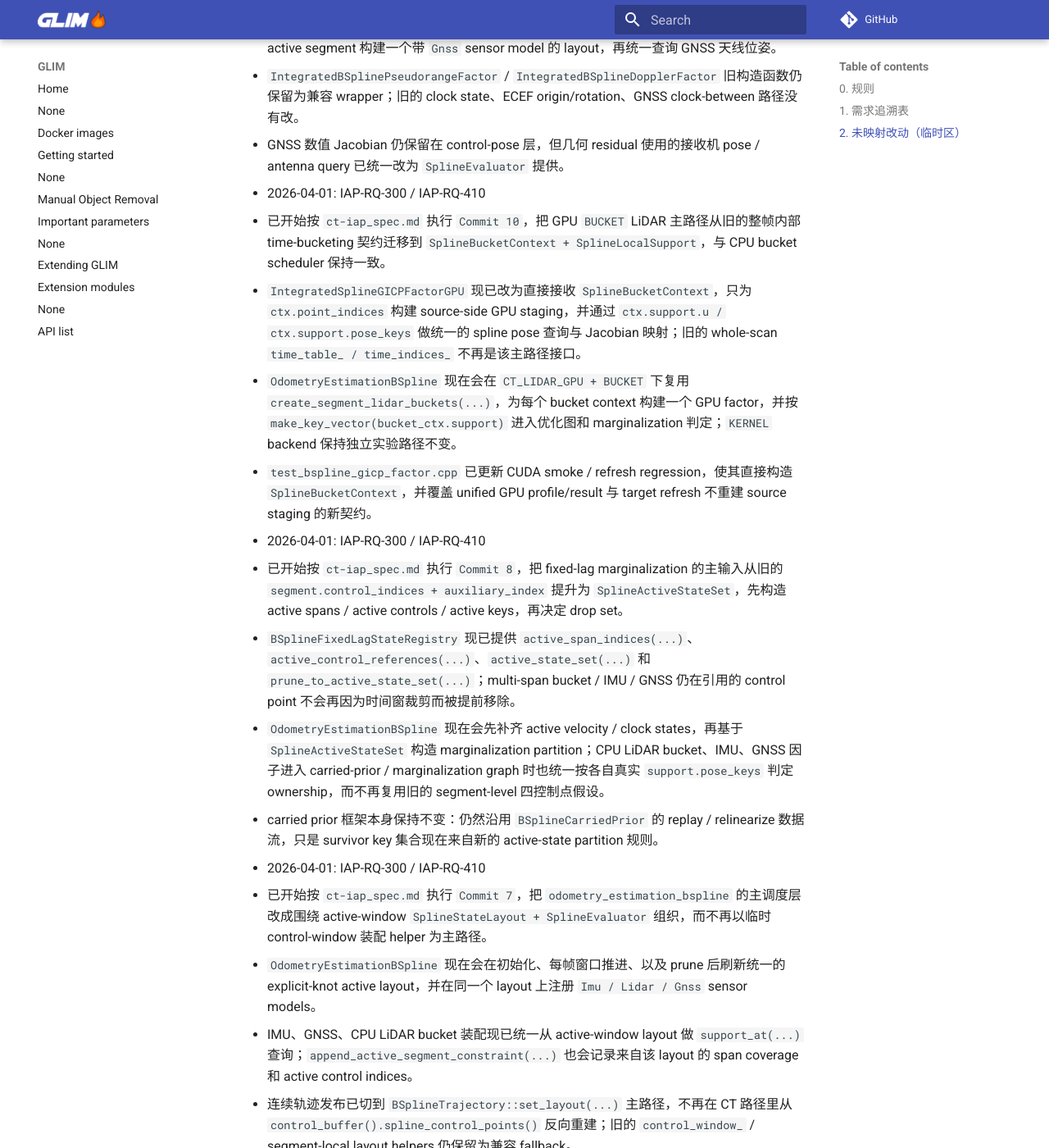
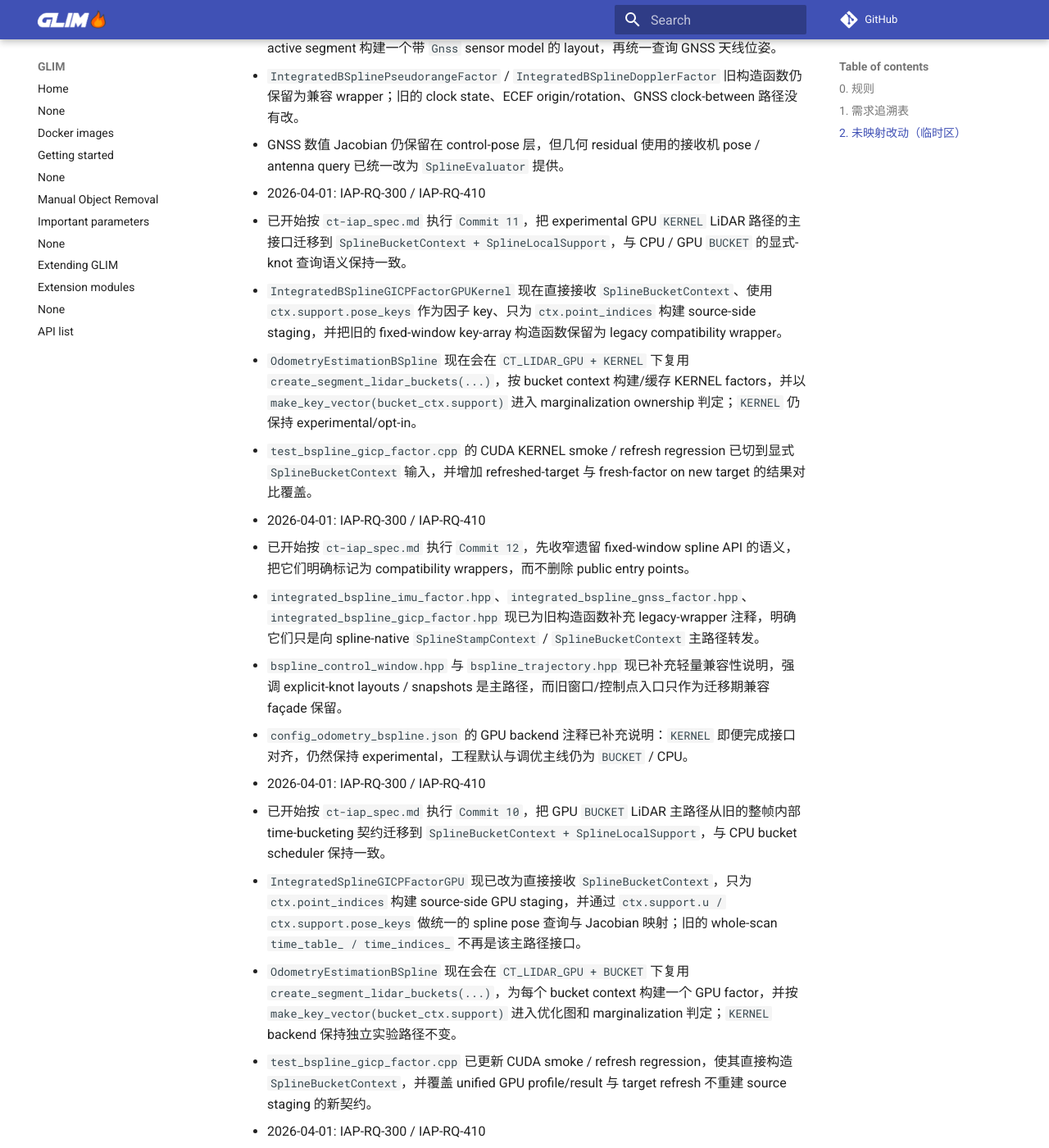
Before and after one commit to Printeger/iap, an MkDocs documentation site: the page built from docs/TRACEABILITY.md, in a window 1280 px wide and 1400 px high, scrolled down 17470 px. Shown: the whole window at 82% size. Built offline with MkDocs 1.6.1 and Material for MkDocs 9.7.7, drawn with Linux system fonts in a browser that asks for light colours; nearby versions of some CDN libraries; comment, search, counter and statistics services are not loaded.

Commit message:
feat(dev-ct-gpu-kernel-bucket-context): IAP-RQ-300 / IAP-RQ-410
Align the experimental GPU KERNEL CT LiDAR path with SplineBucketContext and bucket-scoped support ownership, and mark the remaining fixed-window spline entry points as compatibility wrappers.

Co-Authored-By: Claude Opus 4.6 <noreply@anthropic.com>

```diff
--- a/docs/TRACEABILITY.md
+++ b/docs/TRACEABILITY.md
@@ -178,6 +178,16 @@
   - `IntegratedBSplinePseudorangeFactor` / `IntegratedBSplineDopplerFactor` 旧构造函数仍保留为兼容 wrapper；旧的 clock state、ECEF origin/rotation、GNSS clock-between 路径没有改。
   - GNSS 数值 Jacobian 仍保留在 control-pose 层，但几何 residual 使用的接收机 pose / antenna query 已统一改为 `SplineEvaluator` 提供。
 - 2026-04-01: IAP-RQ-300 / IAP-RQ-410
+  - 已开始按 `ct-iap_spec.md` 执行 `Commit 11`，把 experimental GPU `KERNEL` LiDAR 路径的主接口迁移到 `SplineBucketContext + SplineLocalSupport`，与 CPU / GPU `BUCKET` 的显式-knot 查询语义保持一致。
+  - `IntegratedBSplineGICPFactorGPUKernel` 现在直接接收 `SplineBucketContext`、使用 `ctx.support.pose_keys` 作为因子 key、只为 `ctx.point_indices` 构建 source-side staging，并把旧的 fixed-window key-array 构造函数保留为 legacy compatibility wrapper。
+  - `OdometryEstimationBSpline` 现在会在 `CT_LIDAR_GPU + KERNEL` 下复用 `create_segment_lidar_buckets(...)`，按 bucket context 构建/缓存 KERNEL factors，并以 `make_key_vector(bucket_ctx.support)` 进入 marginalization ownership 判定；`KERNEL` 仍保持 experimental/opt-in。
+  - `test_bspline_gicp_factor.cpp` 的 CUDA KERNEL smoke / refresh regression 已切到显式 `SplineBucketContext` 输入，并增加 refreshed-target 与 fresh-factor on new target 的结果对比覆盖。
+- 2026-04-01: IAP-RQ-300 / IAP-RQ-410
+  - 已开始按 `ct-iap_spec.md` 执行 `Commit 12`，先收窄遗留 fixed-window spline API 的语义，把它们明确标记为 compatibility wrappers，而不删除 public entry points。
+  - `integrated_bspline_imu_factor.hpp`、`integrated_bspline_gnss_factor.hpp`、`integrated_bspline_gicp_factor.hpp` 现已为旧构造函数补充 legacy-wrapper 注释，明确它们只是向 spline-native `SplineStampContext` / `SplineBucketContext` 主路径转发。
+  - `bspline_control_window.hpp` 与 `bspline_trajectory.hpp` 现已补充轻量兼容性说明，强调 explicit-knot layouts / snapshots 是主路径，而旧窗口/控制点入口只作为迁移期兼容 façade 保留。
+  - `config_odometry_bspline.json` 的 GPU backend 注释已补充说明：`KERNEL` 即便完成接口对齐，仍然保持 experimental，工程默认与调优主线仍为 `BUCKET` / CPU。
+- 2026-04-01: IAP-RQ-300 / IAP-RQ-410
   - 已开始按 `ct-iap_spec.md` 执行 `Commit 10`，把 GPU `BUCKET` LiDAR 主路径从旧的整帧内部 time-bucketing 契约迁移到 `SplineBucketContext + SplineLocalSupport`，与 CPU bucket scheduler 保持一致。
   - `IntegratedSplineGICPFactorGPU` 现已改为直接接收 `SplineBucketContext`，只为 `ctx.point_indices` 构建 source-side GPU staging，并通过 `ctx.support.u / ctx.support.pose_keys` 做统一的 spline pose 查询与 Jacobian 映射；旧的 whole-scan `time_table_ / time_indices_` 不再是该主路径接口。
   - `OdometryEstimationBSpline` 现在会在 `CT_LIDAR_GPU + BUCKET` 下复用 `create_segment_lidar_buckets(...)`，为每个 bucket context 构建一个 GPU factor，并按 `make_key_vector(bucket_ctx.support)` 进入优化图和 marginalization 判定；`KERNEL` backend 保持独立实验路径不变。
```
Also changed, not shown: docs/CHANGES.md (+8 -0 lines), 11 other files.
